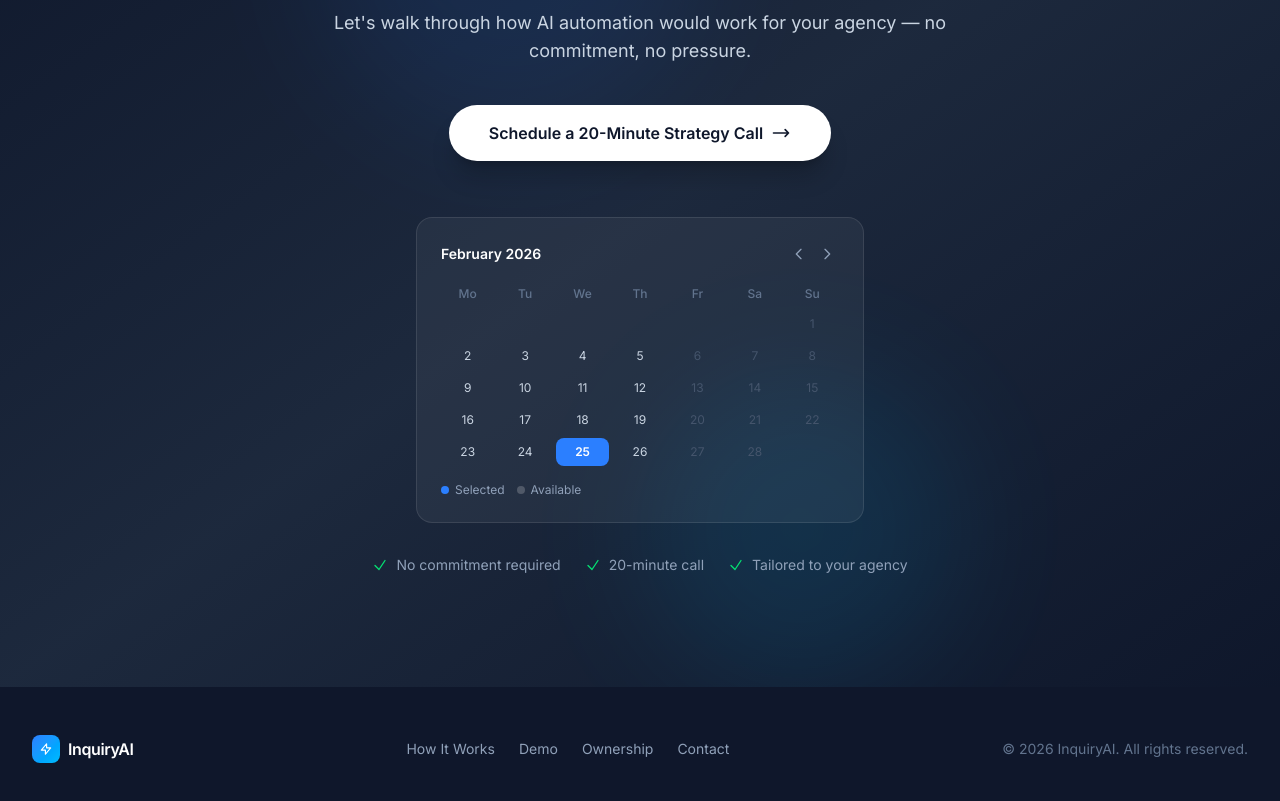
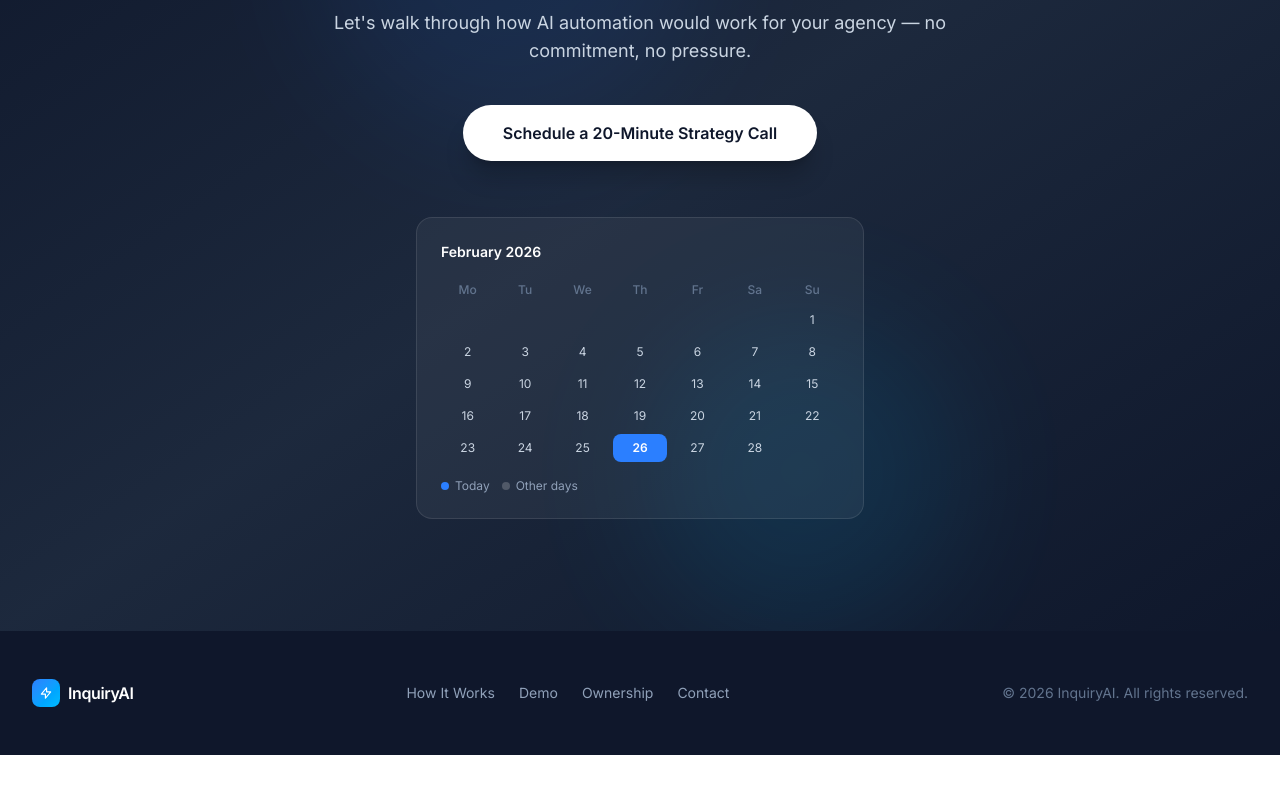
Before and after one commit to Sahil243412/Arsenic-, a Next.js app: page / in a window 1280 px wide. Shown: the part 5140-5941 px from the top of the page. After the commit the page ends 5895 px from the top, so only its background shows below. Built offline with nearby package versions, Linux system fonts and the light colour scheme.

Commit message:
Implement dynamic calendar logic in FinalCtaSection

```diff
--- a/src/components/sections/FinalCtaSection.tsx
+++ b/src/components/sections/FinalCtaSection.tsx
@@ -5,9 +5,20 @@ import { useInView } from "@/hooks/useInView";
 export default function FinalCtaSection() {
     const { ref, isVisible } = useInView(0.1);
 
+    // ✅ Dynamic calendar logic
+    const now = new Date();
+    const year = now.getFullYear();
+    const month = now.getMonth();
+
+    const firstDay = new Date(year, month, 1).getDay();
+    const daysInMonth = new Date(year, month + 1, 0).getDate();
+
+    // Adjust because week starts Monday (Mo)
+    const adjustedFirstDay = firstDay === 0 ? 6 : firstDay - 1;
+
     return (
         <section id="cta" className="py-20 lg:py-28 bg-gradient-to-br from-slate-900 via-slate-800 to-slate-900 relative overflow-hidden">
-            {/* Background accent */}
+
             <div className="absolute inset-0 opacity-10">
                 <div className="absolute top-0 left-1/4 w-96 h-96 bg-blue-500 rounded-full blur-3xl" />
                 <div className="absolute bottom-0 right-1/4 w-80 h-80 bg-sky-400 rounded-full blur-3xl" />
@@ -15,28 +26,21 @@ export default function FinalCtaSection() {
 
             <div ref={ref} className="relative max-w-7xl mx-auto px-4 sm:px-6 lg:px-8">
                 <div className="max-w-4xl mx-auto text-center">
+
                     {/* Heading */}
-                    <h2
-                        className={`text-3xl sm:text-4xl lg:text-5xl font-bold text-white tracking-tight leading-tight ${isVisible ? "animate-fade-in-up" : "opacity-0"
-                            }`}
-                    >
+                    <h2 className={`text-3xl sm:text-4xl lg:text-5xl font-bold text-white tracking-tight leading-tight ${isVisible ? "animate-fade-in-up" : "opacity-0"}`}>
                         Ready to Respond to Every Inquiry{" "}
                         <span className="bg-gradient-to-r from-blue-400 to-sky-400 bg-clip-text text-transparent">
                             in Seconds?
                         </span>
                     </h2>
 
-                    <p
-                        className={`mt-6 text-lg text-slate-300 max-w-2xl mx-auto ${isVisible ? "animate-fade-in-up animate-delay-200" : "opacity-0"
-                            }`}
-                    >
+                    <p className={`mt-6 text-lg text-slate-300 max-w-2xl mx-auto ${isVisible ? "animate-fade-in-up animate-delay-200" : "opacity-0"}`}>
                         Let&apos;s walk through how AI automation would work for your agency — no commitment, no pressure.
                     </p>
 
                     {/* CTA Button */}
-                  <div
-    className={`mt-10 ${isVisible ? "animate-fade-in-up animate-delay-300" : "opacity-0"}`}
->
+                    <div className={`mt-10 ${isVisible ? "animate-fade-in-up animate-delay-300" : "opacity-0"}`}>
                         <a
                             href="https://wa.me/918859613236?text=Hi%2C%20I%E2%80%99d%20like%20to%20schedule%20a%2020-minute%20strategy%20call."
                             target="_blank"
@@ -44,17 +48,14 @@ export default function FinalCtaSection() {
                             className="inline-flex items-center justify-center px-10 py-4 text-base font-semibold text-slate-900 bg-white hover:bg-slate-50 rounded-full shadow-xl shadow-black/20 transition-all hover:-translate-y-0.5 hover:shadow-2xl"
                         >
                             Schedule a 20-Minute Strategy Call
-        <svg className="ml-2 w-5 h-5" fill="none" viewBox="0 0 24 24" stroke="currentColor" strokeWidth={2}>
-            <path strokeLinecap="round" strokeLinejoin="round" d="M17 8l4 4m0 0l-4 4m4-4H3" />
-        </svg>
                         </a>
                     </div>
 
-                    {/* Calendar placeholder */}
-                    <div
-                        className={`mt-14 max-w-md mx-auto ${isVisible ? "animate-fade-in-up animate-delay-400" : "opacity-0"}`}
-                    >
+                    {/* Calendar */}
+                    <div className={`mt-14 max-w-md mx-auto ${isVisible ? "animate-fade-in-up animate-delay-400" : "opacity-0"}`}>
                         <div className="bg-white/5 backdrop-blur-sm rounded-2xl border border-white/10 p-6">
+
+                            {/* Dynamic Month */}
                             <div className="flex items-center justify-between mb-4">
                                 <h3 className="text-sm font-semibold text-white">
                                     {new Date().toLocaleString("default", {
@@ -62,40 +63,33 @@ export default function FinalCtaSection() {
                                         year: "numeric",
                                     })}
                                 </h3>
-                                <div className="flex gap-1">
-                                    <button className="p-1 text-slate-400 hover:text-white" aria-label="Previous month">
-                                        <svg className="w-4 h-4" fill="none" viewBox="0 0 24 24" stroke="currentColor" strokeWidth={2}>
-                                            <path strokeLinecap="round" strokeLinejoin="round" d="M15 19l-7-7 7-7" />
-                                        </svg>
-                                    </button>
-                                    <button className="p-1 text-slate-400 hover:text-white" aria-label="Next month">
-                                        <svg className="w-4 h-4" fill="none" viewBox="0 0 24 24" stroke="currentColor" strokeWidth={2}>
-                                            <path strokeLinecap="round" strokeLinejoin="round" d="M9 5l7 7-7 7" />
-                                        </svg>
-                                    </button>
-                                </div>
                             </div>
 
-                            {/* Calendar grid */}
+                            {/* Week Days */}
                             <div className="grid grid-cols-7 gap-1 text-center text-xs">
                                 {["Mo", "Tu", "We", "Th", "Fr", "Sa", "Su"].map((d) => (
                                     <div key={d} className="py-1 text-slate-500 font-medium">{d}</div>
                                 ))}
-                                {/* Blank days for alignment */}
-                                {[null, null, null, null, null, null].map((_, i) => (
+
+                                {/* Dynamic blank days */}
+                                {Array.from({ length: adjustedFirstDay }).map((_, i) => (
                                     <div key={`blank-${i}`} />
                                 ))}
-                                {Array.from({ length: 28 }, (_, i) => i + 1).map((day) => {
-                                    const isAvailable = [2, 3, 4, 5, 9, 10, 11, 12, 16, 17, 18, 19, 23, 24, 25, 26].includes(day);
-                                    const isHighlighted = day === 25;
+
+                                {/* Dynamic days */}
+                                {Array.from({ length: daysInMonth }, (_, i) => i + 1).map((day) => {
+                                    const isToday =
+                                        day === now.getDate() &&
+                                        month === now.getMonth() &&
+                                        year === now.getFullYear();
+
                                     return (
                                         <div
                                             key={day}
-                                            className={`py-1.5 rounded-lg text-xs cursor-default ${isHighlighted
+                                            className={`py-1.5 rounded-lg text-xs
+                                                ${isToday
                                                     ? "bg-blue-500 text-white font-semibold"
-                                                    : isAvailable
-                                                        ? "text-slate-300 hover:bg-white/10"
-                                                        : "text-slate-600"
+                                                    : "text-slate-300 hover:bg-white/10"
                                                 }`}
                                         >
                                             {day}
@@ -104,43 +98,21 @@ export default function FinalCtaSection() {
                                 })}
                             </div>
 
+                            {/* Legend */}
                             <div className="mt-4 flex items-center gap-3 text-xs text-slate-400">
                                 <span className="flex items-center gap-1.5">
                                     <span className="w-2 h-2 rounded-full bg-blue-500" />
-                                    Selected
+                                    Today
                                 </span>
                                 <span className="flex items-center gap-1.5">
                                     <span className="w-2 h-2 rounded-full bg-white/20" />
-                                    Available
+                                    Other days
                                 </span>
                             </div>
+
                         </div>
                     </div>
 
-                    {/* Reassurance */}
-                    <div
-                        className={`mt-8 flex flex-col sm:flex-row items-center justify-center gap-6 text-sm text-slate-400 ${isVisible ? "animate-fade-in animate-delay-500" : "opacity-0"
-                            }`}
-                    >
-                        <span className="flex items-center gap-2">
-                            <svg className="w-4 h-4 text-green-400" fill="none" viewBox="0 0 24 24" stroke="currentColor" strokeWidth={2}>
-                                <path strokeLinecap="round" strokeLinejoin="round" d="M4.5 12.75l6 6 9-13.5" />
-                            </svg>
-                            No commitment required
-                        </span>
-                        <span className="flex items-center gap-2">
-                            <svg className="w-4 h-4 text-green-400" fill="none" viewBox="0 0 24 24" stroke="currentColor" strokeWidth={2}>
-                                <path strokeLinecap="round" strokeLinejoin="round" d="M4.5 12.75l6 6 9-13.5" />
-                            </svg>
-                            20-minute call
-                        </span>
-                        <span className="flex items-center gap-2">
-                            <svg className="w-4 h-4 text-green-400" fill="none" viewBox="0 0 24 24" stroke="currentColor" strokeWidth={2}>
-                                <path strokeLinecap="round" strokeLinejoin="round" d="M4.5 12.75l6 6 9-13.5" />
-                            </svg>
-                            Tailored to your agency
-                        </span>
-                    </div>
                 </div>
             </div>
         </section>
```
Lines whose indentation alone changed are shown as unchanged.
